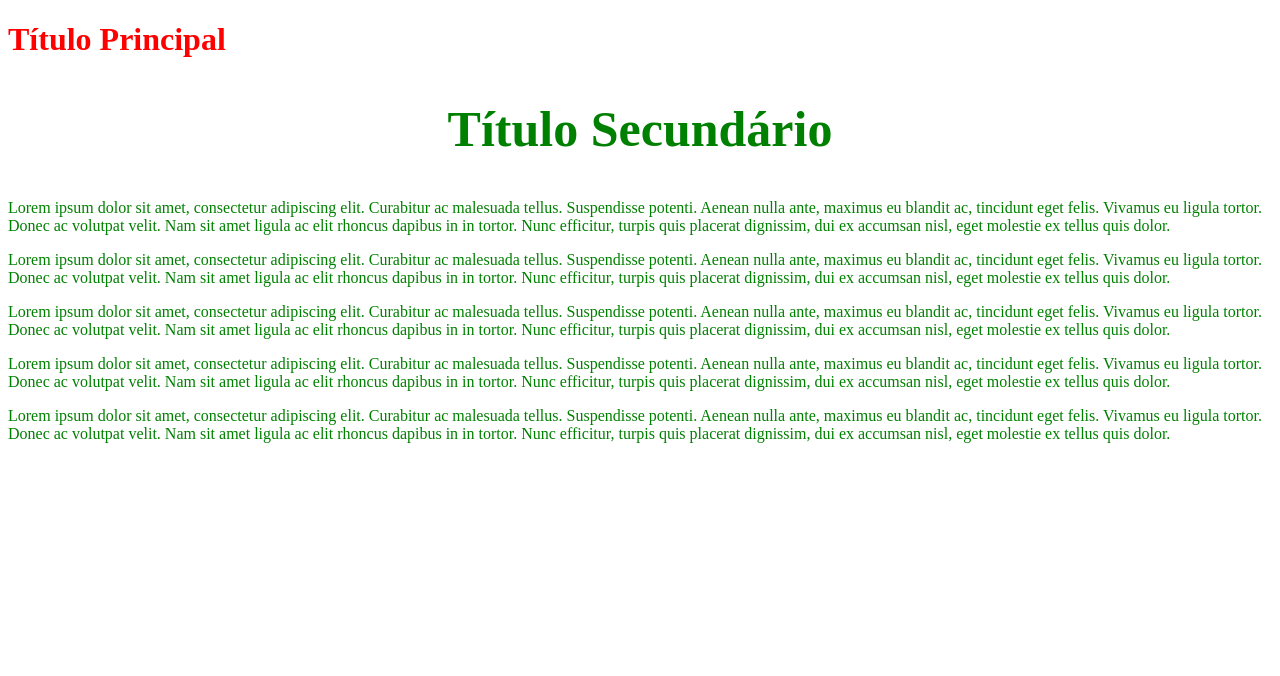
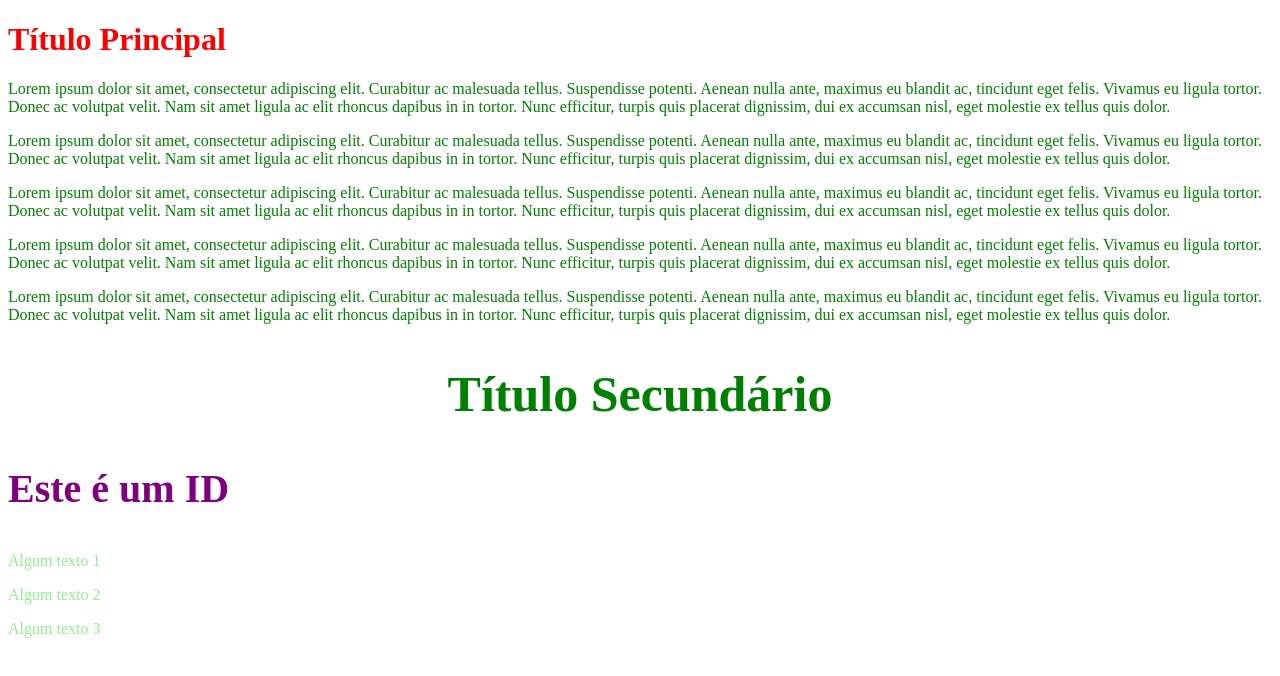
Before and after one commit to fbianchis/curso_html_css, a plain HTML site: page CSS/index.html in a window 1280 px wide. Drawn offline with Linux system fonts and the light colour scheme.

Commit message:
Arquivos até o término da aula 4 do módulo 2

```diff
--- a/CSS/index.html
+++ b/CSS/index.html
@@ -11,9 +11,6 @@
         <h1>
             Título Principal
         </h1>
-        <h2>
-            Título Secundário
-        </h2>
         <p>
             Lorem ipsum dolor sit amet, consectetur adipiscing elit. Curabitur ac malesuada tellus. Suspendisse potenti.
             Aenean nulla ante, maximus eu blandit ac, tincidunt eget felis. Vivamus eu ligula tortor. Donec ac volutpat velit.
@@ -44,5 +41,20 @@
             Nam sit amet ligula ac elit rhoncus dapibus in in tortor.
             Nunc efficitur, turpis quis placerat dignissim, dui ex accumsan nisl, eget molestie ex tellus quis dolor.
         </p>
+        <h2>
+            Título Secundário
+        </h2>
+        <h3 id="titulo-app">
+            Este é um ID
+        </h3>
+        <p class="p-texto">
+            Algum texto 1
+        </p>
+        <p class="p-texto">
+            Algum texto 2
+        </p>
+        <p class="p-texto">
+            Algum texto 3
+        </p>
     </body>
 </html>
--- a/CSS/styles.css
+++ b/CSS/styles.css
@@ -13,4 +13,15 @@ h2
     font-size: 50px;
 }
 
-/*este é um comentário */
+/* Classes e IDs */
+
+.p-texto
+{
+    color: lightgreen;
+}
+
+#titulo-app
+{
+    color:purple;
+    font-size: 40px;
+}
```
